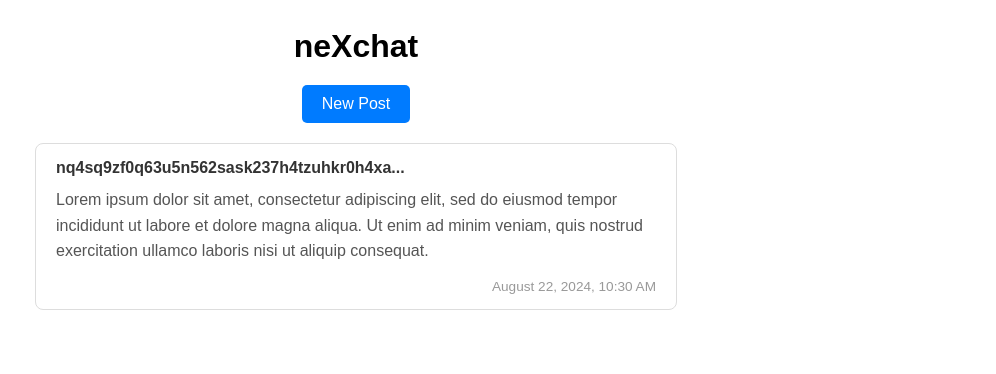
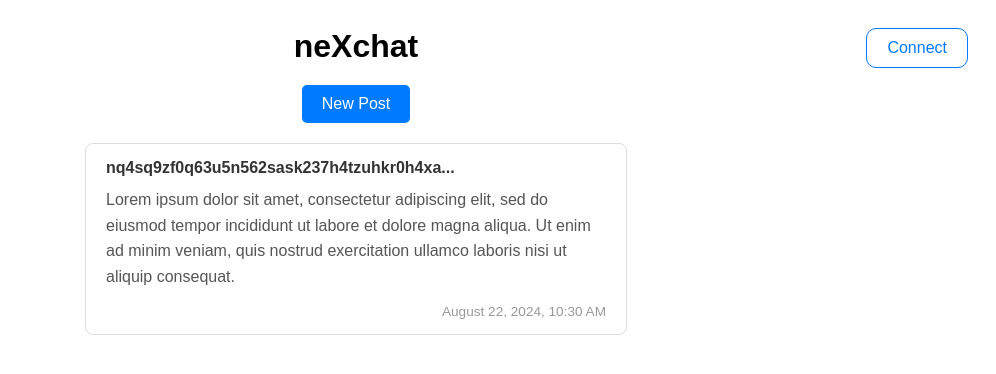
Before and after one commit to kittleik/nexchat, a Vue app: page / in a window 1280 px wide. Shown: the top 374 px of the page, without its empty margins (284-1280 px from the left). Built offline with nearby package versions, Linux system fonts and the light colour scheme.

Commit message:
Added Connect button

```diff
--- a/src/views/Home.vue
+++ b/src/views/Home.vue
@@ -15,10 +15,16 @@ const router = useRouter();
 const goToNewPost = () => {
   router.push({ name: 'NewPost' });
 };
+
+// Dummy connect function
+const connect = () => {
+  alert('Connect button clicked!');
+};
 </script>
 
 <template>
   <div class="content">
+    <button @click="connect" class="connect-button">Connect</button>
     <h1>neXchat</h1>
 
     <button @click="goToNewPost" class="new-post-button">New Post</button>
@@ -44,6 +50,26 @@ const goToNewPost = () => {
   flex-direction: column; /* Stack items vertically */
   align-items: center; /* Center items horizontally */
   padding: 20px; /* Add padding around the content */
+  position: relative; /* Required for absolute positioning of the button */
+}
+
+.connect-button {
+  position: absolute;
+  top: 20px;
+  right: 20px;
+  background-color: #fff;
+  color: #007bff;
+  padding: 10px 20px;
+  font-size: 1em;
+  border: 1px solid #007bff;
+  border-radius: 10px;
+  cursor: pointer;
+  transition: background-color 0.3s ease;
+}
+
+.connect-button:hover {
+  background-color: #007bff;
+  color: #fff;
 }
 
 h1 {
@@ -74,8 +100,7 @@ h1 {
   border: 1px solid #ddd;
   border-radius: 8px;
   padding: 15px 20px;
-  min-width: 400px;
-  max-width: 600px;
+  width: 500px;
   margin-bottom: 20px;
 }
 
--- a/src/views/NewPost.vue
+++ b/src/views/NewPost.vue
@@ -47,20 +47,22 @@ const submitPost = () => {
 
 <style scoped>
 .content {
+  font-family: Arial, sans-serif;
   display: flex;
-  justify-content: center; /* Center the container horizontally */
-  align-items: flex-start; /* Align the container to the top */
-  min-height: 100vh;
+  justify-content: center;  /* Center horizontally */
+  align-items: flex-start;  /* Align to the top */
+  min-height: 100vh;  /* Ensure the container takes the full viewport height */
   padding: 20px;
+  box-sizing: border-box;  /* Ensure padding is included in the width/height calculation */
+  overflow: hidden;  /* Prevent unnecessary scrollbars */
 }
 
 .new-post-container {
-  font-family: Arial, sans-serif;
   background-color: #fff;
   border: 1px solid #ddd;
   border-radius: 12px;
   padding: 25px;
-  max-width: 400px;
+  max-width: 500px;
   width: 100%;
 }
 
```
